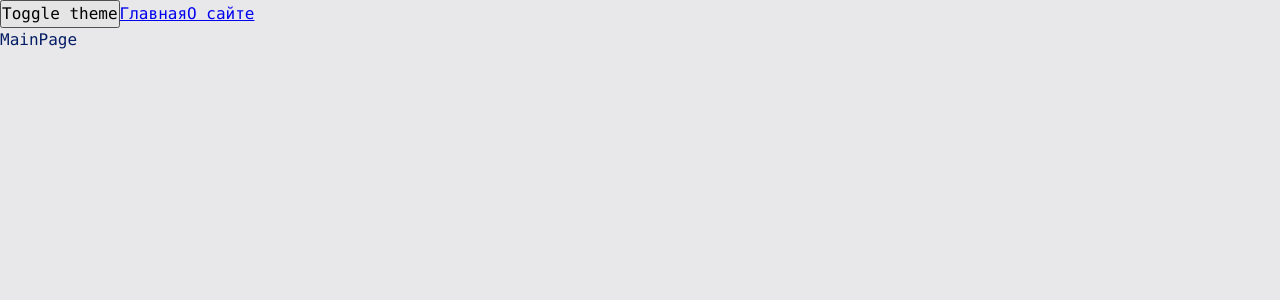
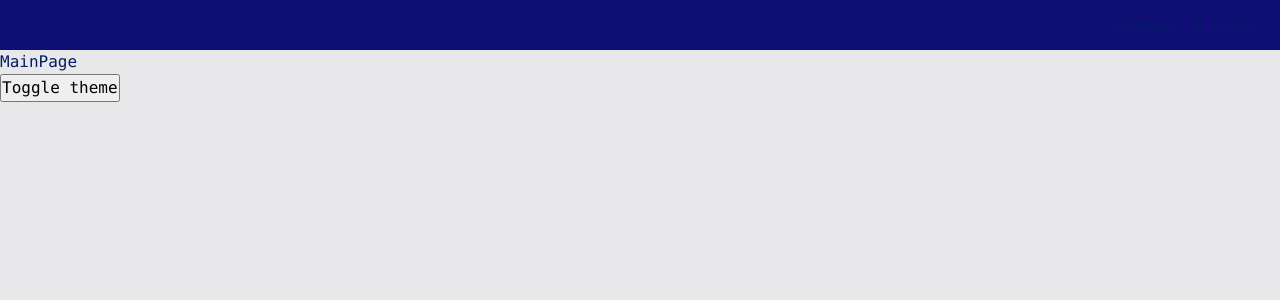
Before and after one commit to Arladnice/ulbi-course, a React (Vite) app: page / in a window 1280 px wide. Shown: the top 300 px of the page. Built offline with nearby package versions, Linux system fonts and the light colour scheme.

Commit message:
feat: AppLink

```diff
--- a/src/app/App.tsx
+++ b/src/app/App.tsx
@@ -1,20 +1,19 @@
-import './styles/index.scss';
-import { Link } from 'react-router-dom';
-import { classNames } from 'shared/lib/classNames/classNames';
-import { useTheme } from './providers/ThemeProvider';
-import AppRouter from './providers/router/ui/AppRouter';
+import "./styles/index.scss";
+import { classNames } from "shared/lib/classNames/classNames";
+import { useTheme } from "./providers/ThemeProvider";
+import { Navbar } from "widgets/Navbar";
+import { AppRouter } from "./providers/router";
 
 const App = () => {
-    const { theme, toggleTheme } = useTheme();
+  const { theme, toggleTheme } = useTheme();
 
-    return (
-        <div className={classNames('app', {}, [theme])}>
-            <button onClick={toggleTheme}>Toggle theme</button>
-            <Link to={'/'}>Главная</Link>
-            <Link to={'/about'}>О сайте</Link>
-            <AppRouter />
-        </div>
-    );
+  return (
+    <div className={classNames("app", {}, [theme])}>
+      <Navbar />
+      <AppRouter />
+      <button onClick={toggleTheme}>Toggle theme</button>
+    </div>
+  );
 };
 
 export default App;
--- a/src/app/providers/router/index.ts
+++ b/src/app/providers/router/index.ts
@@ -0,0 +1,3 @@
+import AppRouter from "./ui/AppRouter";
+
+export { AppRouter };
--- a/src/app/styles/themes/dark.scss
+++ b/src/app/styles/themes/dark.scss
@@ -1,5 +1,6 @@
 .app.dark {
     --bg-color: #0e0e75;
+    --inverted-bg-color: #e8e8ea;
 
     --primary-color: #049604;
     --secondary-color: #04ff04;
--- a/src/app/styles/themes/light.scss
+++ b/src/app/styles/themes/light.scss
@@ -1,5 +1,6 @@
 .app.light {
     --bg-color: #e8e8ea;
+    --inverted-bg-color: #0e0e75;
 
     --primary-color: #041c65;
     --secondary-color: #0449e0;
--- a/src/app/styles/variables/global.scss
+++ b/src/app/styles/variables/global.scss
@@ -8,4 +8,7 @@
     --font-size-l: 24px;
     --font-line-l: 32px;
     --font-l: var(--font-size-l) / var(--font-line-l) var(--font-family-main);
+
+    // Размеры
+    --navbar-height: 50px;
 }
--- a/src/shared/lib/classNames/classNames.ts
+++ b/src/shared/lib/classNames/classNames.ts
@@ -1,12 +1,11 @@
-type Mods = Record<string, boolean | string>
+type Mods = Record<string, boolean | string>;
 
-
-export function classNames(cls: string, mods: Record<string, boolean>, additional: string[]): string {
+export function classNames(cls: string, mods: Mods = {}, additional: string[] = []): string {
   return [
     cls,
     ...additional.filter(Boolean),
     ...Object.entries(mods)
       .filter(([className, value]) => Boolean(value))
       .map(([className]) => className),
-    ].join(' ');
+  ].join(" ");
 }
--- /dev/null
+++ b/src/shared/ui/AppLink/AppLink.module.scss
@@ -0,0 +1,3 @@
+.AppLink {
+  color: var(--primary-color);
+}
--- /dev/null
+++ b/src/shared/ui/AppLink/AppLink.tsx
@@ -0,0 +1,23 @@
+import { Link, LinkProps } from "react-router-dom";
+import { classNames } from "shared/lib/classNames/classNames";
+import cls from "./AppLink.module.scss";
+
+export enum AppLinkTheme {
+  PRIMARY = "primary",
+  SECONDARY = "secondary",
+}
+
+interface IAppLink extends LinkProps {
+  className?: string;
+  theme?: AppLinkTheme;
+}
+
+export const AppLink: React.FC<IAppLink> = (props) => {
+  const { to, className, children, theme = AppLinkTheme.PRIMARY, ...rest } = props;
+
+  return (
+    <Link {...rest} to={to} className={classNames(cls.AppLink, { theme }, [className])}>
+      {children}
+    </Link>
+  );
+};
--- /dev/null
+++ b/src/widgets/Navbar/index.ts
@@ -0,0 +1,3 @@
+import Navbar from "./ui/Navbar";
+
+export { Navbar };
--- /dev/null
+++ b/src/widgets/Navbar/ui/Navbar.module.scss
@@ -0,0 +1,14 @@
+.navbar {
+  width: 100%;
+  height: var(--navbar-height);
+  background: var(--inverted-bg-color);
+  display: flex;
+  align-items: center;
+  padding: 0 20px;
+}
+
+.links {
+   margin-left: auto;
+   display: flex;
+   gap: 15px;
+}
--- /dev/null
+++ b/src/widgets/Navbar/ui/Navbar.tsx
@@ -0,0 +1,20 @@
+import { classNames } from "shared/lib/classNames/classNames";
+import cls from "./Navbar.module.scss";
+import { AppLink } from "shared/ui/AppLink/AppLink";
+
+interface INavbar {
+  className?: string;
+}
+
+const Navbar = ({ className }: INavbar) => {
+  return (
+    <div className={classNames(cls.navbar, {}, [className])}>
+      <div className={cls.links}>
+        <AppLink to={"/"}>Главная</AppLink>
+        <AppLink to={"/about"}>О сайте</AppLink>
+      </div>
+    </div>
+  );
+};
+
+export default Navbar;
```
Also changed, not shown: src/app/providers/router/ui/AppRouter.tsx (+11 -9 lines), 2 other files (tests, documents, lock files or other folders). Lines whose indentation alone changed are shown as unchanged.
